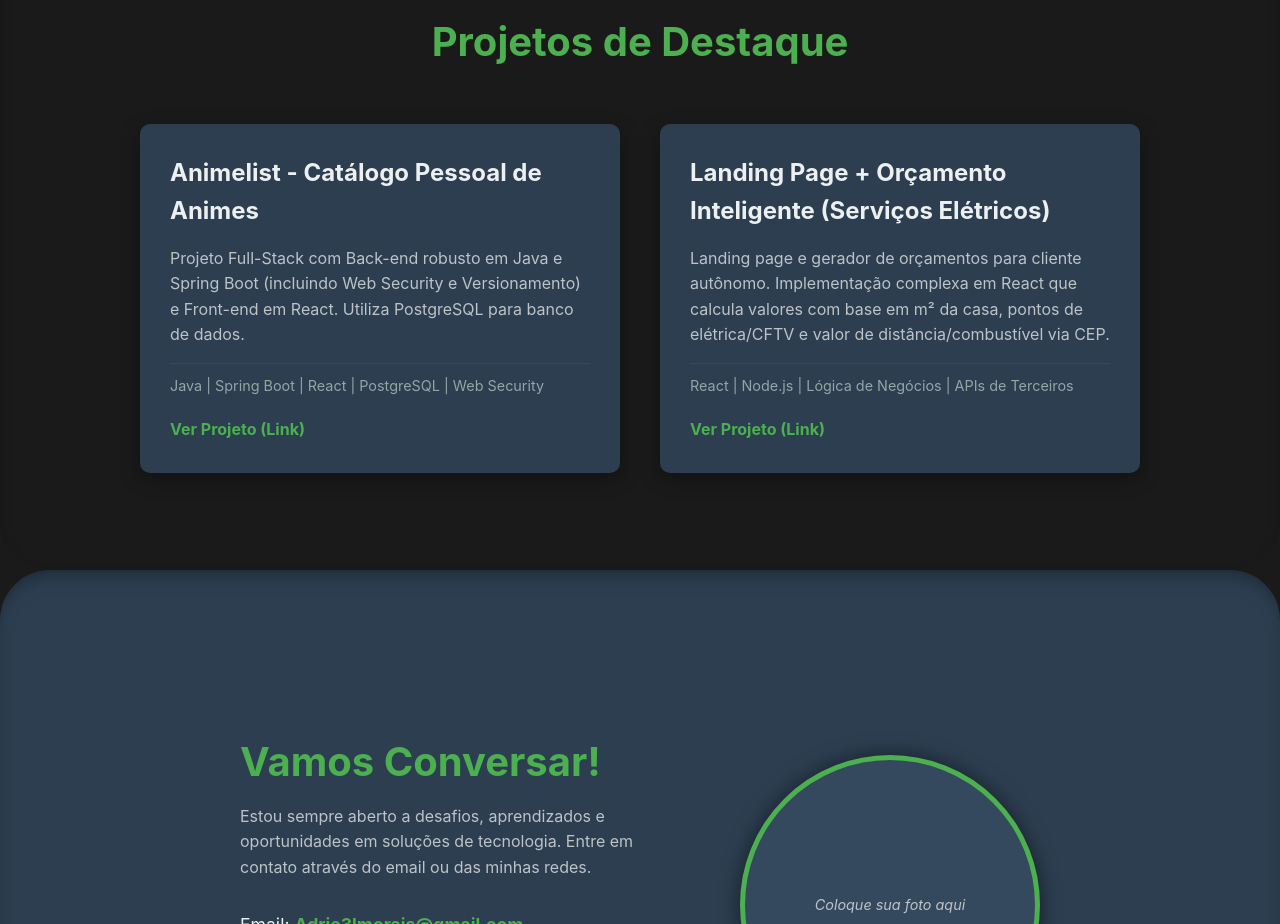
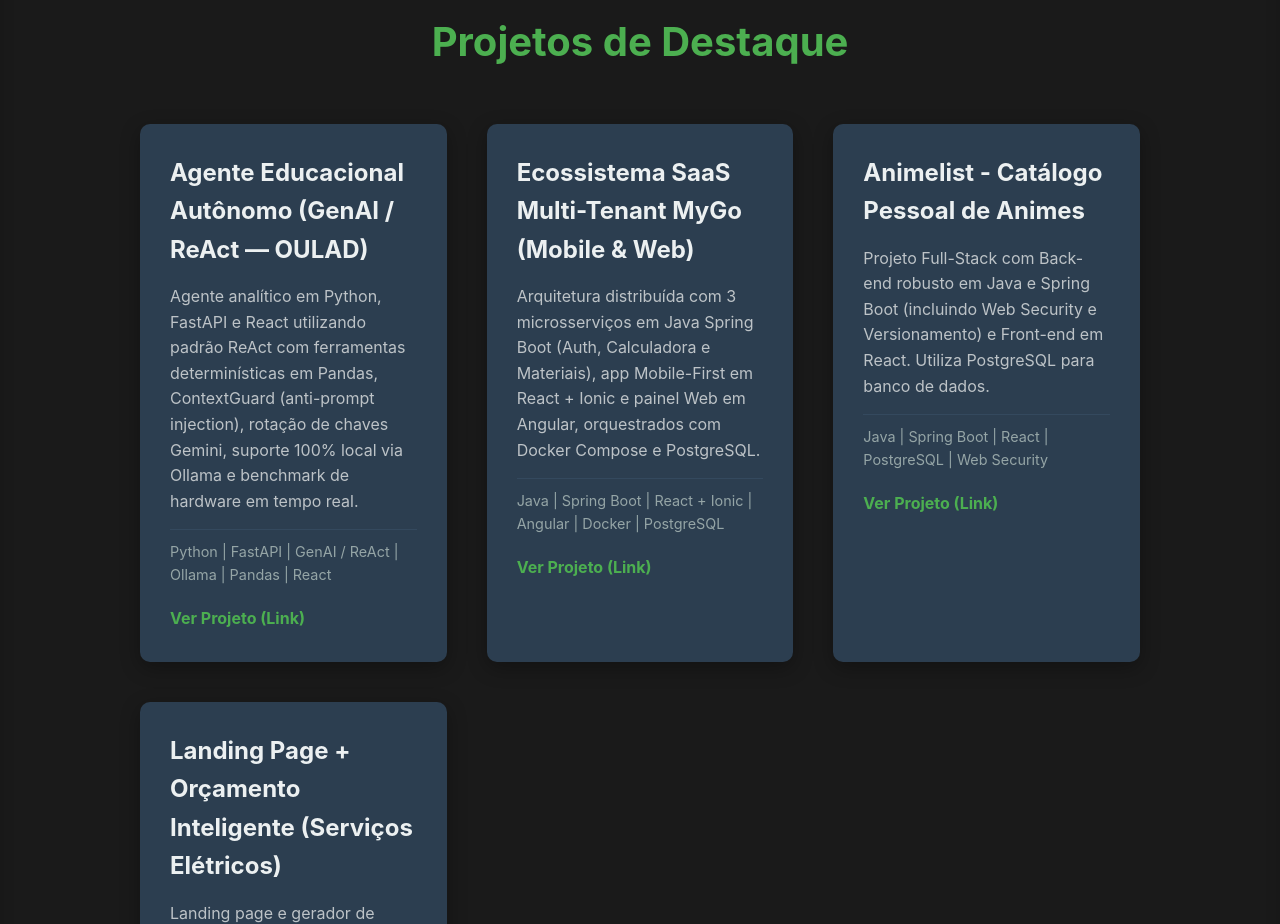
Before and after one commit to AadrielL/MeuPortifolio, a React (Create React App) app: page / in a window 1280 px wide. Shown: the part 1720-2644 px from the top of the page. Built offline with nearby package versions, Linux system fonts and the light colour scheme.

Commit message:
feat(projetos): adiciona Agente Autonomo OULAD (GenAI/ReAct) e Ecossistema MyGo

```diff
--- a/src/sections/Projetos.tsx
+++ b/src/sections/Projetos.tsx
@@ -13,6 +13,20 @@ interface Project {
 
 // 2. Dados de seus Projetos
 const projectData: Project[] = [
+    {
+        title: 'Agente Educacional Autônomo (GenAI / ReAct — OULAD)',
+        description: 'Agente analítico em Python, FastAPI e React utilizando padrão ReAct com ferramentas determinísticas em Pandas, ContextGuard (anti-prompt injection), rotação de chaves Gemini, suporte 100% local via Ollama e benchmark de hardware em tempo real.',
+        link: 'https://github.com/AadrielL',
+        tech: ['Python', 'FastAPI', 'GenAI / ReAct', 'Ollama', 'Pandas', 'React'],
+        direction: 'left'
+    },
+    {
+        title: 'Ecossistema SaaS Multi-Tenant MyGo (Mobile & Web)',
+        description: 'Arquitetura distribuída com 3 microsserviços em Java Spring Boot (Auth, Calculadora e Materiais), app Mobile-First em React + Ionic e painel Web em Angular, orquestrados com Docker Compose e PostgreSQL.',
+        link: 'https://github.com/AadrielL/mobile-mygo',
+        tech: ['Java', 'Spring Boot', 'React + Ionic', 'Angular', 'Docker', 'PostgreSQL'],
+        direction: 'right'
+    },
     {
         title: 'Animelist - Catálogo Pessoal de Animes',
         description: 'Projeto Full-Stack com Back-end robusto em Java e Spring Boot (incluindo Web Security e Versionamento) e Front-end em React. Utiliza PostgreSQL para banco de dados.',
```
